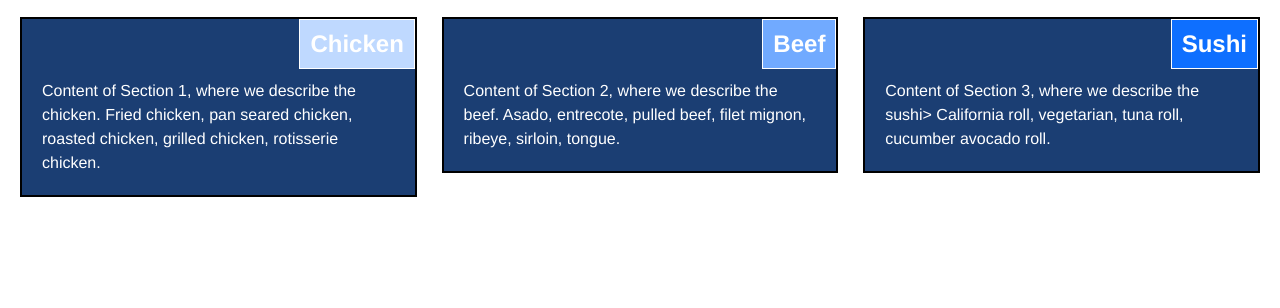
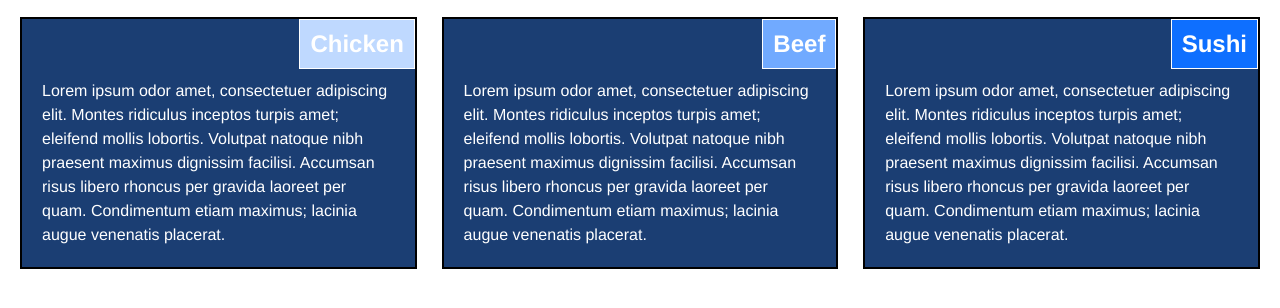
Before and after one commit to jessicafeinmesser/Coursera-Web-Development, a plain HTML site: page index.html in a window 1280 px wide. Shown: the part 80-388 px from the top of the page. Drawn offline with Linux system fonts and the light colour scheme.

Commit message:
Update index.html

```diff
--- a/index.html
+++ b/index.html
@@ -12,15 +12,15 @@
     <div class="row">
     <section class="column section1">
       <h2 id="chicken">Chicken</h2>
-      <p>Content of Section 1, where we describe the chicken. Fried chicken, pan seared chicken, roasted chicken, grilled chicken, rotisserie chicken.</p>
+      <p>Lorem ipsum odor amet, consectetuer adipiscing elit. Montes ridiculus inceptos turpis amet; eleifend mollis lobortis. Volutpat natoque nibh praesent maximus dignissim facilisi. Accumsan risus libero rhoncus per gravida laoreet per quam. Condimentum etiam maximus; lacinia augue venenatis placerat.</p>
     </section>
     <section class="column section2">
       <h2 id="beef">Beef</h2>
-      <p>Content of Section 2, where we describe the beef. Asado, entrecote, pulled beef, filet mignon, ribeye, sirloin, tongue.</p>
+      <p>Lorem ipsum odor amet, consectetuer adipiscing elit. Montes ridiculus inceptos turpis amet; eleifend mollis lobortis. Volutpat natoque nibh praesent maximus dignissim facilisi. Accumsan risus libero rhoncus per gravida laoreet per quam. Condimentum etiam maximus; lacinia augue venenatis placerat.</p>
     </section>
     <section class="column section3">
       <h2 id="sushi">Sushi</h2>
-      <p>Content of Section 3, where we describe the sushi> California roll, vegetarian, tuna roll, cucumber avocado roll.</p>
+      <p>Lorem ipsum odor amet, consectetuer adipiscing elit. Montes ridiculus inceptos turpis amet; eleifend mollis lobortis. Volutpat natoque nibh praesent maximus dignissim facilisi. Accumsan risus libero rhoncus per gravida laoreet per quam. Condimentum etiam maximus; lacinia augue venenatis placerat.</p>
     </section>
   </div>
   </div>
```
